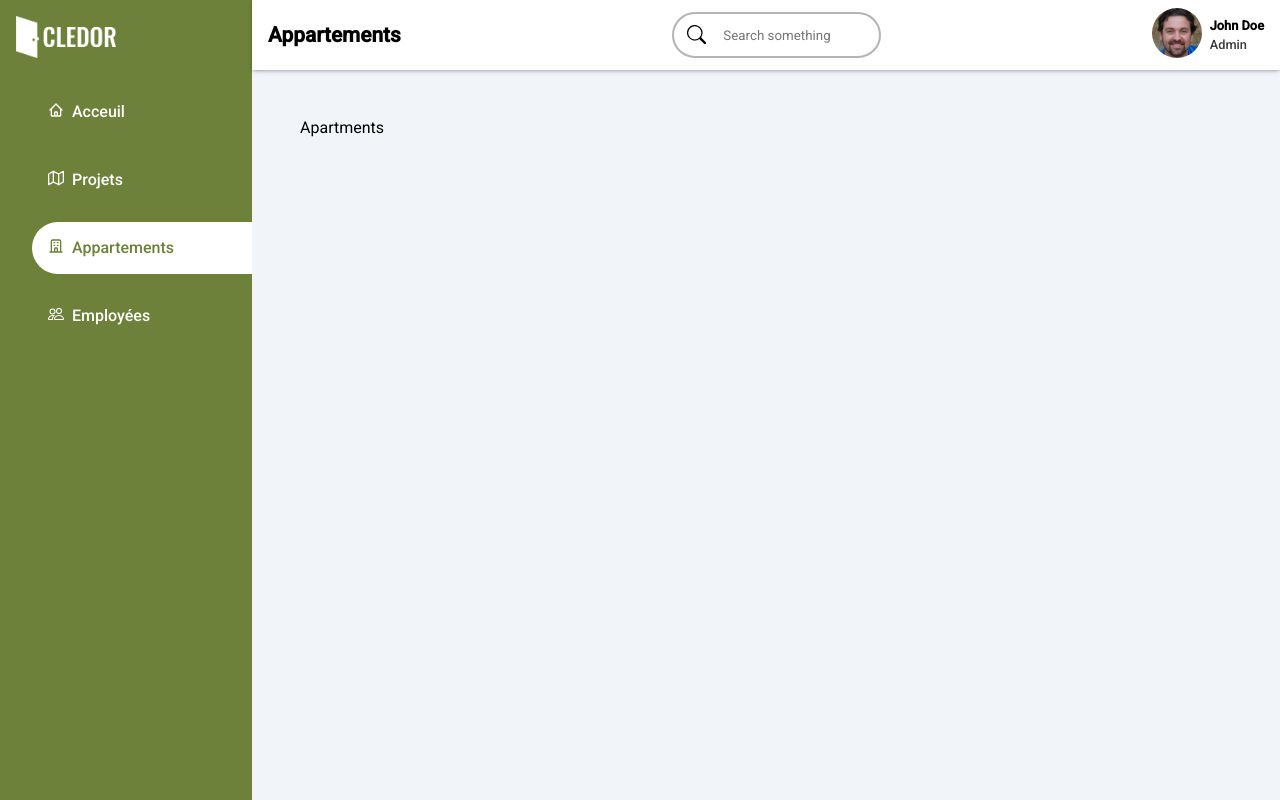
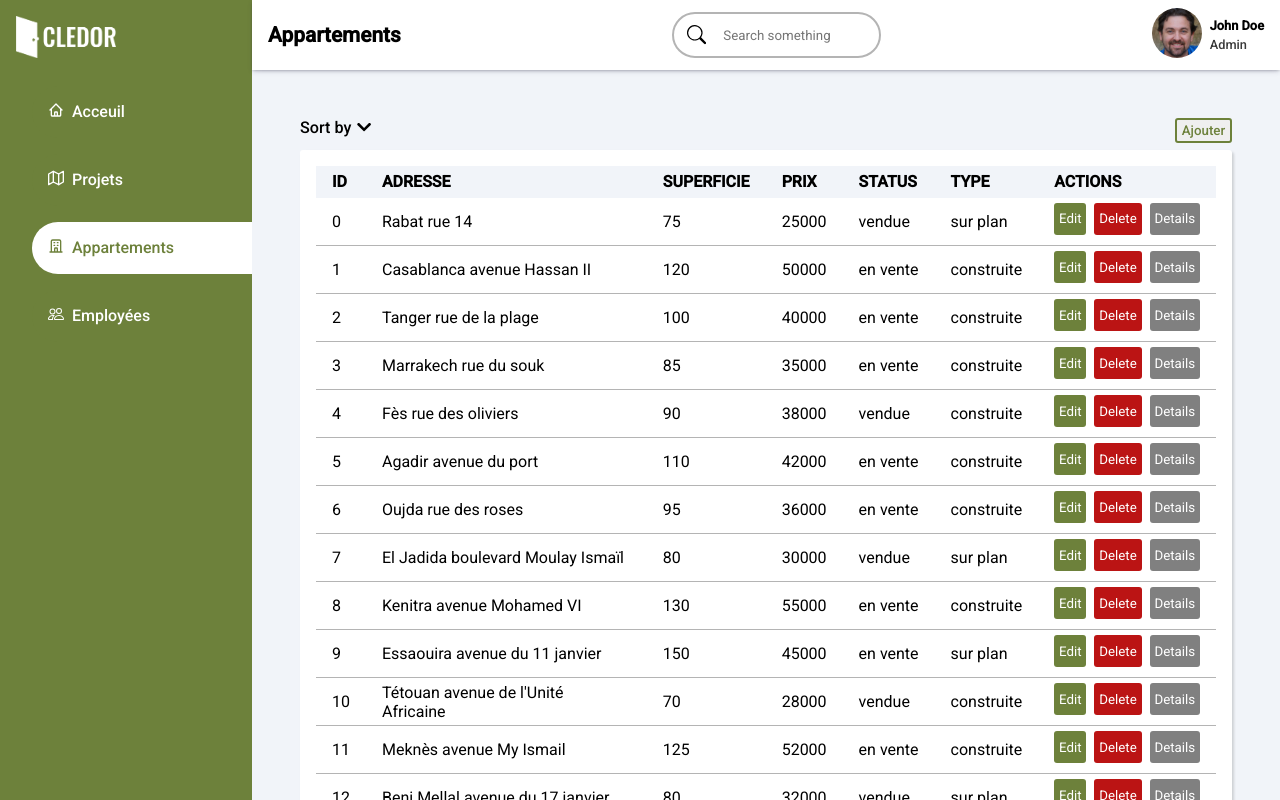
Before and after one commit to oussid/frontend, a React (Vite) app: page /admin/appartements in a window 1280 px wide. Built offline with nearby package versions, Linux system fonts and the light colour scheme.

Commit message:
created apartments and projects views + styled add Ajouter button

```diff
--- a/src/components/admin-table/AdminTable.jsx
+++ b/src/components/admin-table/AdminTable.jsx
@@ -10,9 +10,9 @@ export default function AdminTable(props) {
     <>
     <div className="admin-table-upper">
     <Filter orderItems={headerColumns}/>
-    <div className="admin-table-create">
-      create new
-    </div>
+    <button className="admin-table-create-btn">
+      Ajouter
+    </button>
     </div>
 
     <div className="admin-table">
@@ -44,6 +44,7 @@ export default function AdminTable(props) {
                 <td className='admin-actions-column'>
                   <button className='edit-btn'>Edit</button>
                   <button className='delete-btn'>Delete</button>
+                  <button className='details-btn'>Details</button>
                 </td>
             </tr>
 
--- a/src/components/admin-table/admin-table.css
+++ b/src/components/admin-table/admin-table.css
@@ -56,6 +56,10 @@
     background-color: var(--danger);
 }
 
+.admin-table tbody .admin-actions-column .details-btn{
+    background-color: gray;
+}
+
 /* click */
 .admin-table tbody .admin-actions-column .delete-btn:active{
     background-color: var(--danger-click);
@@ -83,3 +87,27 @@
     flex-direction: row;
     justify-content: space-between;
 }
+
+.admin-table-create-btn{
+    border: solid 2px var(--primary);
+    outline: none;
+    padding: .2rem .3rem;
+    margin-bottom: .4rem;
+    border-radius: 3px;
+    color: var(--primary);
+    font-weight: 500;
+    cursor: pointer;
+    transition: .3s;
+}
+
+.admin-table-create-btn:hover{
+    background: var(--primary);
+    color: #fff;
+    transform: scale(1.06);
+}
+
+.admin-table-create-btn:active{
+    background: var(--primary);
+    color: #fff;
+    transform: scale(.99);
+}
--- a/src/components/dashboard-counters/dashboard-counter.css
+++ b/src/components/dashboard-counters/dashboard-counter.css
@@ -38,6 +38,7 @@
     display: flex;
     flex-direction: column;
     gap: .2rem;
+    cursor: default;
 }
 
 .dashboard-square-left-number{
--- a/src/components/order-by/order-by.css
+++ b/src/components/order-by/order-by.css
@@ -59,6 +59,7 @@
 
 .order-item-name{
     color: var(--text);
+    font-weight: 500;
 }
 
 .order-hidden-area .order-apply-btn{
--- a/src/views/admin-main/Apartments.jsx
+++ b/src/views/admin-main/Apartments.jsx
@@ -1,7 +1,125 @@
 import React from 'react'
+import AdminTable from '../../components/admin-table/AdminTable'
 
 export default function Apartments() {
+  const apartements = [
+    {
+    id: 0,
+    adresse: "Rabat rue 14",
+    superficie: 75,
+    prix: 25000,
+    status: "vendue",
+    type: "sur plan"
+  },
+  {
+    id: 1,
+    adresse: "Casablanca avenue Hassan II",
+    superficie: 120,
+    prix: 50000,
+    status: "en vente",
+    type: "construite"
+  },
+  {
+    id: 2,
+    adresse: "Tanger rue de la plage",
+    superficie: 100,
+    prix: 40000,
+    status: "en vente",
+    type: "construite"
+  },
+  {
+    id: 3,
+    adresse: "Marrakech rue du souk",
+    superficie: 85,
+    prix: 35000,
+    status: "en vente",
+    type: "construite"
+  },
+  {
+    id: 4,
+    adresse: "Fès rue des oliviers",
+    superficie: 90,
+    prix: 38000,
+    status: "vendue",
+    type: "construite"
+  },
+  {
+    id: 5,
+    adresse: "Agadir avenue du port",
+    superficie: 110,
+    prix: 42000,
+    status: "en vente",
+    type: "construite"
+  },
+  {
+    id: 6,
+    adresse: "Oujda rue des roses",
+    superficie: 95,
+    prix: 36000,
+    status: "en vente",
+    type: "construite"
+  },
+  {
+    id: 7,
+    adresse: "El Jadida boulevard Moulay Ismaïl",
+    superficie: 80,
+    prix: 30000,
+    status: "vendue",
+    type: "sur plan"
+  },
+  {
+    id: 8,
+    adresse: "Kenitra avenue Mohamed VI",
+    superficie: 130,
+    prix: 55000,
+    status: "en vente",
+    type: "construite"
+  },
+  {
+    id: 9,
+    adresse: "Essaouira avenue du 11 janvier",
+    superficie: 150,
+    prix: 45000,
+    status: "en vente",
+    type: "sur plan"
+  },
+  {
+    id: 10,
+    adresse: "Tétouan avenue de l'Unité Africaine",
+    superficie: 70,
+    prix: 28000,
+    status: "vendue",
+    type: "construite"
+  },
+  {
+    id: 11,
+    adresse: "Meknès avenue My Ismail",
+    superficie: 125,
+    prix: 52000,
+    status: "en vente",
+    type: "construite"
+  },
+  {
+    id: 12,
+    adresse: "Beni Mellal avenue du 17 janvier",
+    superficie: 80,
+    prix: 32000,
+    status: "vendue",
+    type: "sur plan"
+  },
+  {
+    id: 13,
+    adresse: "Khouribga avenue Mohamed V",
+    superficie: 110,
+    prix: 40000,
+    status: "en vente",
+    type: "construite"
+  },
+];
+
   return (
-    <div>Apartments</div>
+    <div className='admin-apartments'>
+      <AdminTable data={apartements}/>
+    </div>
   )
 }
--- a/src/views/admin-main/Employees.jsx
+++ b/src/views/admin-main/Employees.jsx
@@ -5,108 +5,108 @@ export default function Employees() {
   const employees = [
     {
       id: 0,
-      name: "John",
-      email: "john@gmail.com",
-      age: 30,
-      city: "New York"
+      nom: "Mohamed Benali",
+      email: "mohamed.benali@example.com",
+      age: 26,
+      ville: "Tanger"
     },
     {
       id: 1,
-      name: "Emily",
-      email: "emily@gmail.com",
-      age: 25,
-      city: "Los Angeles"
+      nom: "Fatima Zohra El Amrani",
+      email: "fatimazohra.elamrani@example.com",
+      age: 28,
+      ville: "Casablanca"
     },
     {
       id: 2,
-      name: "Michael",
-      email: "michael@gmail.com",
-      age: 35,
-      city: "Chicago"
+      nom: "Karim El Fakir",
+      email: "karim.elfakir@example.com",
+      age: 32,
+      ville: "Rabat"
     },
     {
       id: 3,
-      name: "Sarah",
-      email: "sarah@gmail.com",
-      age: 28,
-      city: "Houston"
+      nom: "Sanaa Zaidi",
+      email: "sanaa.zaidi@example.com",
+      age: 24,
+      ville: "Fès"
     },
     {
       id: 4,
-      name: "David",
-      email: "david@gmail.com",
-      age: 32,
-      city: "Philadelphia"
+      nom: "Youssef Chraibi",
+      email: "youssef.chraibi@example.com",
+      age: 29,
+      ville: "Marrakech"
     },
     {
       id: 5,
-      name: "Jessica",
-      email: "jessica@gmail.com",
-      age: 27,
-      city: "San Francisco"
+      nom: "Nadia Mounir",
+      email: "nadia.mounir@example.com",
+      age: 30,
+      ville: "Agadir"
     },
     {
       id: 6,
-      name: "Christopher",
-      email: "christopher@gmail.com",
-      age: 31,
-      city: "Seattle"
+      nom: "Adil Bourkia",
+      email: "adil.bourkia@example.com",
+      age: 27,
+      ville: "Tétouan"
     },
     {
       id: 7,
-      name: "Amanda",
-      email: "amanda@gmail.com",
-      age: 29,
-      city: "Boston"
+      nom: "Samira El Khattabi",
+      email: "samira.elkhattabi@example.com",
+      age: 35,
+      ville: "Meknès"
     },
     {
       id: 8,
-      name: "Matthew",
-      email: "matthew@gmail.com",
+      nom: "Saidi Rida",
+      email: "saidi.rida@example.com",
       age: 34,
-      city: "Dallas"
+      ville: "Taza"
     },
     {
       id: 9,
-      name: "Katherine",
-      email: "katherine@gmail.com",
-      age: 26,
-      city: "Denver"
+      nom: "Noureddine El Boukhari",
+      email: "noureddine.elboukhari@example.com",
+      age: 25,
+      ville: "Oujda"
     },
     {
       id: 10,
-      name: "Robert",
-      email: "robert@gmail.com",
-      age: 33,
-      city: "Miami"
+      nom: "Rabiaa Ait Ali",
+      email: "rabiaa.aitali@example.com",
+      age: 36,
+      ville: "Béni Mellal"
     },
     {
       id: 11,
-      name: "Stephanie",
-      email: "stephanie@gmail.com",
-      age: 30,
-      city: "Atlanta"
+      nom: "Naima Aouadi",
+      email: "naima.aouadi@example.com",
+      age: 31,
+      ville: "Moulay Yacoub"
     },
     {
       id: 12,
-      name: "Daniel",
-      email: "daniel@gmail.com",
-      age: 28,
-      city: "Austin"
+      nom: "Amine Belkadi",
+      email: "amine.belkadi@example.com",
+      age: 33,
+      ville: "Safi"
     },
     {
       id: 13,
-      name: "Elizabeth",
-      email: "elizabeth@gmail.com",
-      age: 31,
-      city: "Phoenix"
+      nom: "Kamal Laaroussi",
+      email: "kamal.laaroussi@example.com",
+      age: 37,
+      ville: "Essaouira"
     },
     {
       id: 14,
-      name: "William",
-      email: "william@gmail.com",
-      age: 29,
-      city: "Portland"
+      nom: "Ibtissam Benkiran",
+      email: "ibtissam.benkiran@example.com",
+      age: 26,
+      ville: "Ouarzazate"
     }
   ];
   return (
--- a/src/views/admin-main/Projects.jsx
+++ b/src/views/admin-main/Projects.jsx
@@ -1,7 +1,103 @@
 import React from 'react'
+import AdminTable from '../../components/admin-table/AdminTable';
 
 export default function Projects() {
+  const projets = [
+    {
+      id: 0,
+      nom: "Agdal",
+      employee: "Nawal Amrani",
+      appartements: 85
+    },
+    {
+      id: 1,
+      nom: "Rabat ville",
+      employee: "Mounir El Moudni",
+      appartements: 50
+    },
+    {
+      id: 2,
+      nom: "Hay Riad",
+      employee: "Sanaa Berrada",
+      appartements: 70
+    },
+    {
+      id: 3,
+      nom: "Hassan",
+      employee: "Karim Belmokhtar",
+      appartements: 90
+    },
+    {
+      id: 4,
+      nom: "Sidi Maarouf",
+      employee: "Nadia Amine",
+      appartements: 80
+    },
+    {
+      id: 5,
+      nom: "Gauthier",
+      employee: "Ali Boudaoud",
+      appartements: 60
+    },
+    {
+      id: 6,
+      nom: "Bourgogne",
+      employee: "Meryem El Harchi",
+      appartements: 45
+    },
+    {
+      id: 7,
+      nom: "Maarif",
+      employee: "Omar Alami",
+      appartements: 100
+    },
+    {
+      id: 8,
+      nom: "Sidi Bernoussi",
+      employee: "Latifa Benhima",
+      appartements: 55
+    },
+    {
+      id: 9,
+      nom: "Casa-Anfa",
+      employee: "Hassan Ezzaki",
+      appartements: 95
+    },
+    {
+      id: 10,
+      nom: "Val Fleuri",
+      employee: "Moussa Mansouri",
+      appartements: 75
+    },
+    {
+      id: 11,
+      nom: "Anfa",
+      employee: "Khadija Bouzoubaa",
+      appartements: 65
+    },
+    {
+      id: 12,
+      nom: "Ain Diab",
+      employee: "Mohammed Bensaid",
+      appartements: 110
+    },
+    {
+      id: 13,
+      nom: "Racine",
+      employee: "Nadia Kettani",
+      appartements: 50
+    },
+    {
+      id: 14,
+      nom: "Beauséjour",
+      employee: "Hicham El Kaddouri",
+      appartements: 40
+    }
+  ];
+
   return (
-    <div>Projects</div>
+    <div className='admin-projects'>
+    <AdminTable data={projets}/>
+  </div>
   )
 }
```
